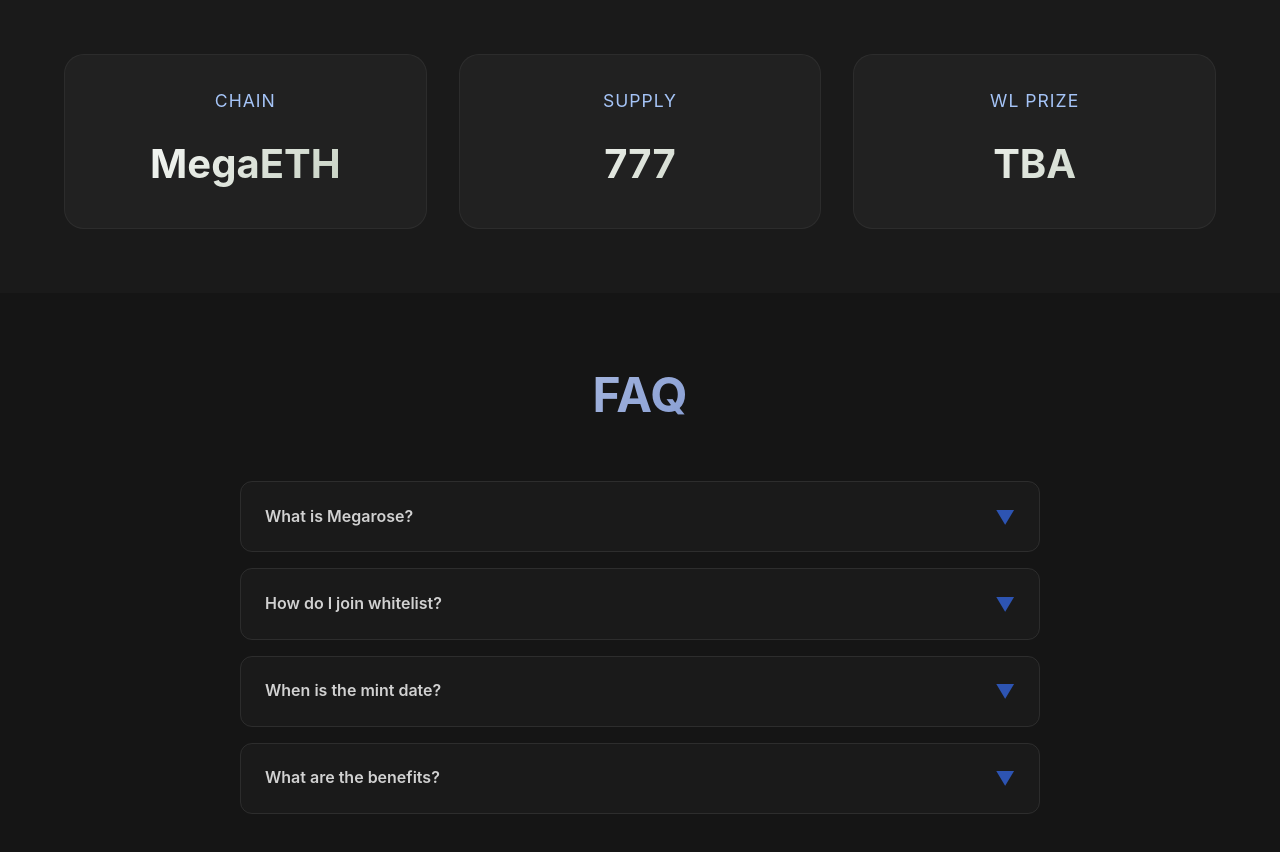
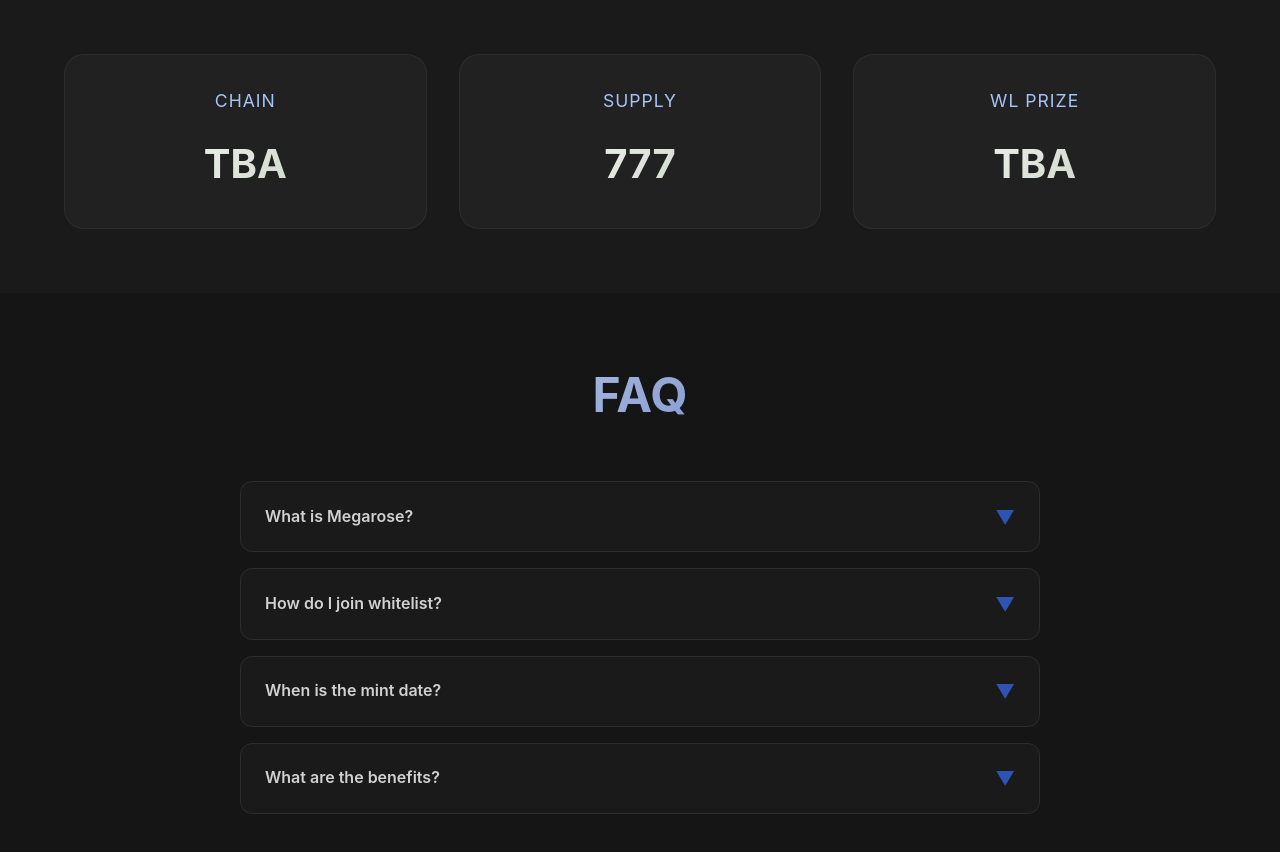
Before and after one commit to megaroseart/megaroseart.github.io, a plain HTML site: page index.html in a window 1280 px wide. Shown: the part 820-1672 px from the top of the page. Drawn offline with Linux system fonts and the light colour scheme.

Commit message:
Update index.html

```diff
--- a/index.html
+++ b/index.html
@@ -799,7 +799,7 @@
     <section class="collection-details">
         <div class="detail-card">
             <div class="detail-title">CHAIN</div>
-            <div class="detail-value">MegaETH</div>
+            <div class="detail-value">TBA</div>
         </div>
         <div class="detail-card">
             <div class="detail-title">SUPPLY</div>
```
